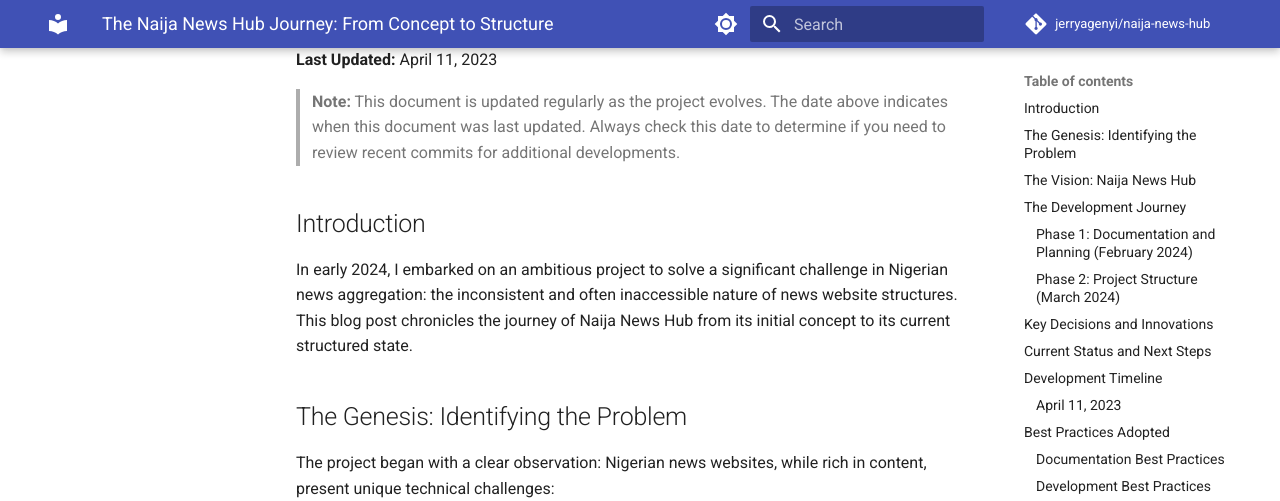
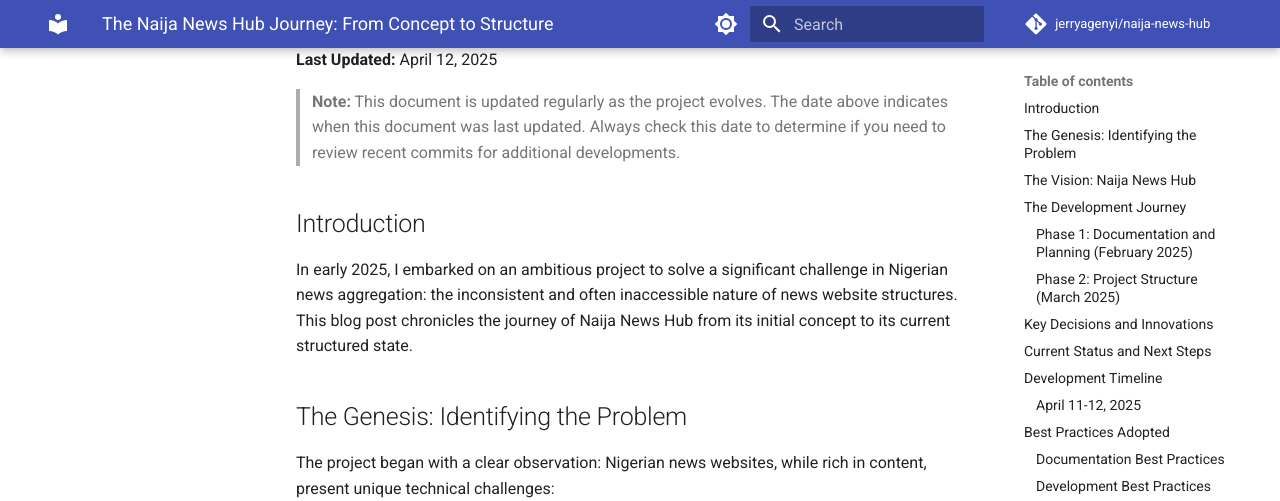
Before and after one commit to jerryagenyi/naija-news-hub, an MkDocs documentation site: the page built from docs/pm/project-journey.md, in a window 1280 px wide and 1400 px high, scrolled down 222 px. Shown: the top 501 px of the window. Built offline with MkDocs 1.6.1 and Material for MkDocs 9.7.7, drawn with Linux system fonts in a browser that asks for light colours; comment, search, counter and statistics services are not loaded; some of the changed text lies outside the part shown.

Commit message:
Fix dates in project journey document to reflect correct timeline (2025)

```diff
--- a/docs/pm/project-journey.md
+++ b/docs/pm/project-journey.md
@@ -1,12 +1,12 @@
 # The Naija News Hub Journey: From Concept to Structure
 
-**Last Updated:** April 11, 2023
+**Last Updated:** April 12, 2025
 
 > **Note:** This document is updated regularly as the project evolves. The date above indicates when this document was last updated. Always check this date to determine if you need to review recent commits for additional developments.
 
 ## Introduction
 
-In early 2024, I embarked on an ambitious project to solve a significant challenge in Nigerian news aggregation: the inconsistent and often inaccessible nature of news website structures. This blog post chronicles the journey of Naija News Hub from its initial concept to its current structured state.
+In early 2025, I embarked on an ambitious project to solve a significant challenge in Nigerian news aggregation: the inconsistent and often inaccessible nature of news website structures. This blog post chronicles the journey of Naija News Hub from its initial concept to its current structured state.
 
 ## The Genesis: Identifying the Problem
 
@@ -32,7 +32,7 @@
 
 ## The Development Journey
 
-### Phase 1: Documentation and Planning (February 2024)
+### Phase 1: Documentation and Planning (February 2025)
 
 The project started with comprehensive documentation:
 
@@ -54,7 +54,7 @@
    - Performance benchmarks
    - Security considerations
 
-### Phase 2: Project Structure (March 2024)
+### Phase 2: Project Structure (March 2025)
 
 With the documentation in place, we established a robust project structure:
 
@@ -100,7 +100,7 @@
 
 ## Current Status and Next Steps
 
-As of March 2024, Naija News Hub has:
+As of April 2025, Naija News Hub has:
 
 1. **Completed**
    - Comprehensive project documentation
@@ -121,7 +121,7 @@
 
 ## Development Timeline
 
-### April 11, 2023
+### April 11-12, 2025
 
 - Initial project setup with basic scraper functionality
 - Created comprehensive Product Requirements Document (PRD)
```
